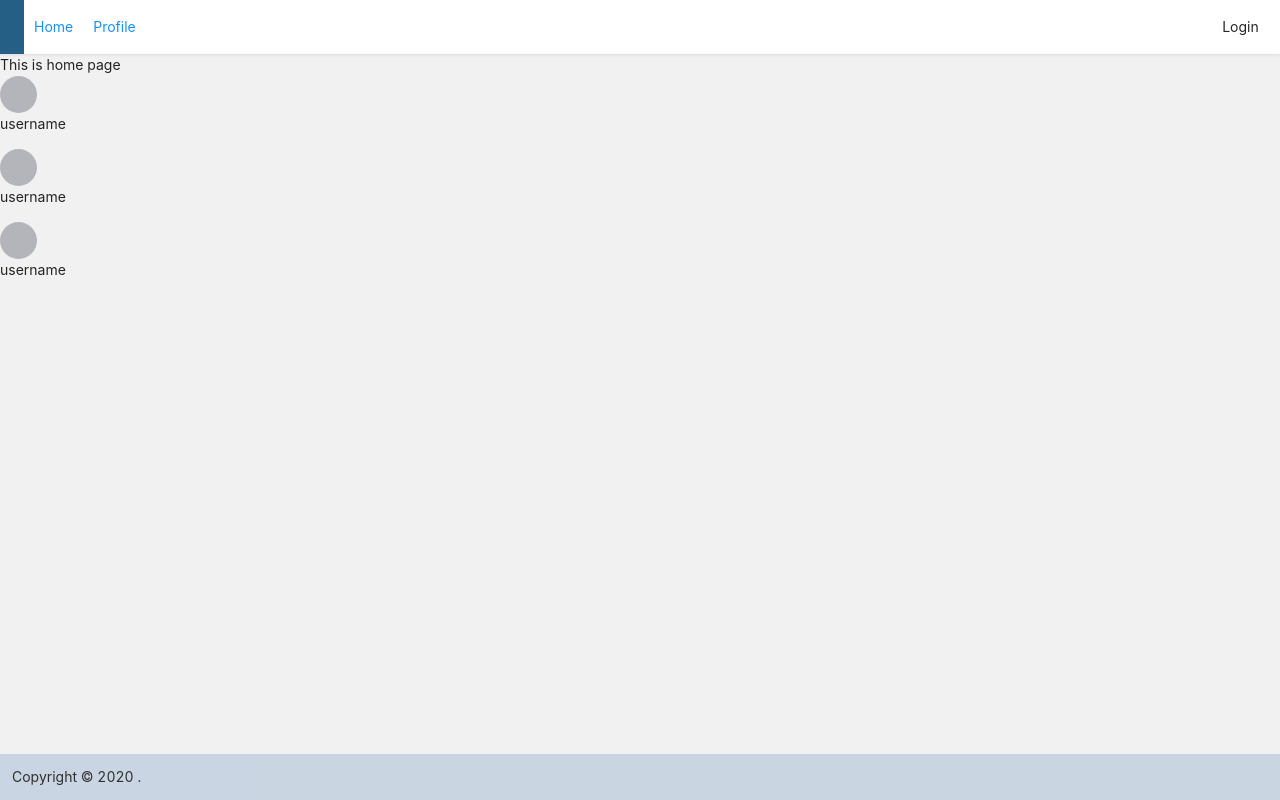
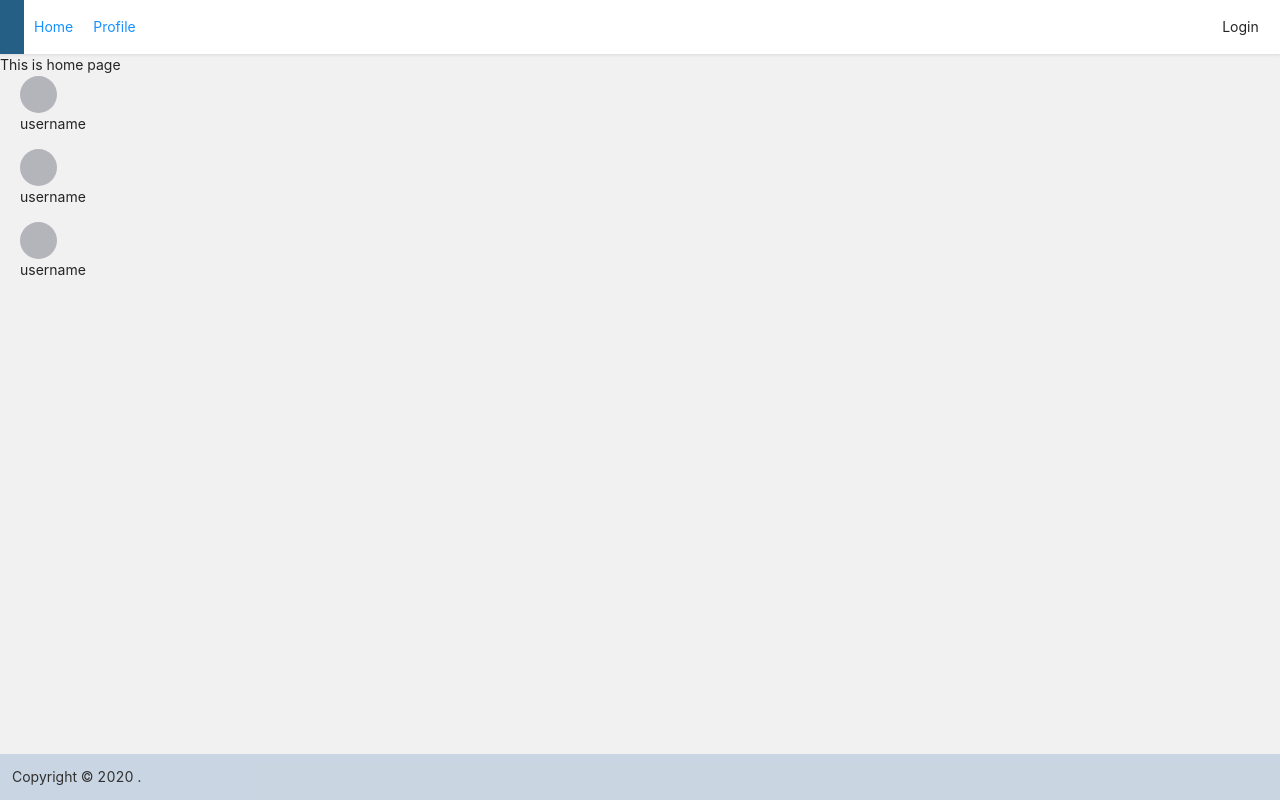
Before and after one commit to nhuquyenit99/anonymous-chat, a React (Create React App) app: page / in a window 1280 px wide. Built offline with nearby package versions, Linux system fonts and the light colour scheme.

Commit message:
add class for base list

```diff
--- a/src/components/base/base-list/index.tsx
+++ b/src/components/base/base-list/index.tsx
@@ -1,21 +1,25 @@
 import React, { ComponentType } from "react";
 // import { List, Avatar } from "antd";
 import avatar from "assets/images/avatar.svg";
-// import "./style.scss";
+import "./style.scss";
 
 type MinimalItemData = { id: string };
 
 type BaseListProps<T extends MinimalItemData = MinimalItemData> = {
   data: Array<T>;
   Item: React.ComponentType<{ data: T }>;
+  className?: string;
 };
 
 export function BaseList<T extends MinimalItemData = MinimalItemData>({
   data,
   Item,
+  className,
 }: BaseListProps<T>) {
   function renderItem() {
     return data.map((item) => <Item data={item} key={item.id} />);
   }
-  return <div>{renderItem()}</div>;
+  return (
+    <div className={["base-list", className].join(" ")}>{renderItem()}</div>
+  );
 }
--- /dev/null
+++ b/src/components/base/base-list/style.scss
@@ -0,0 +1,4 @@
+.base-list {
+  padding-left: 20px;
+  padding-right: 20px;
+}
```
